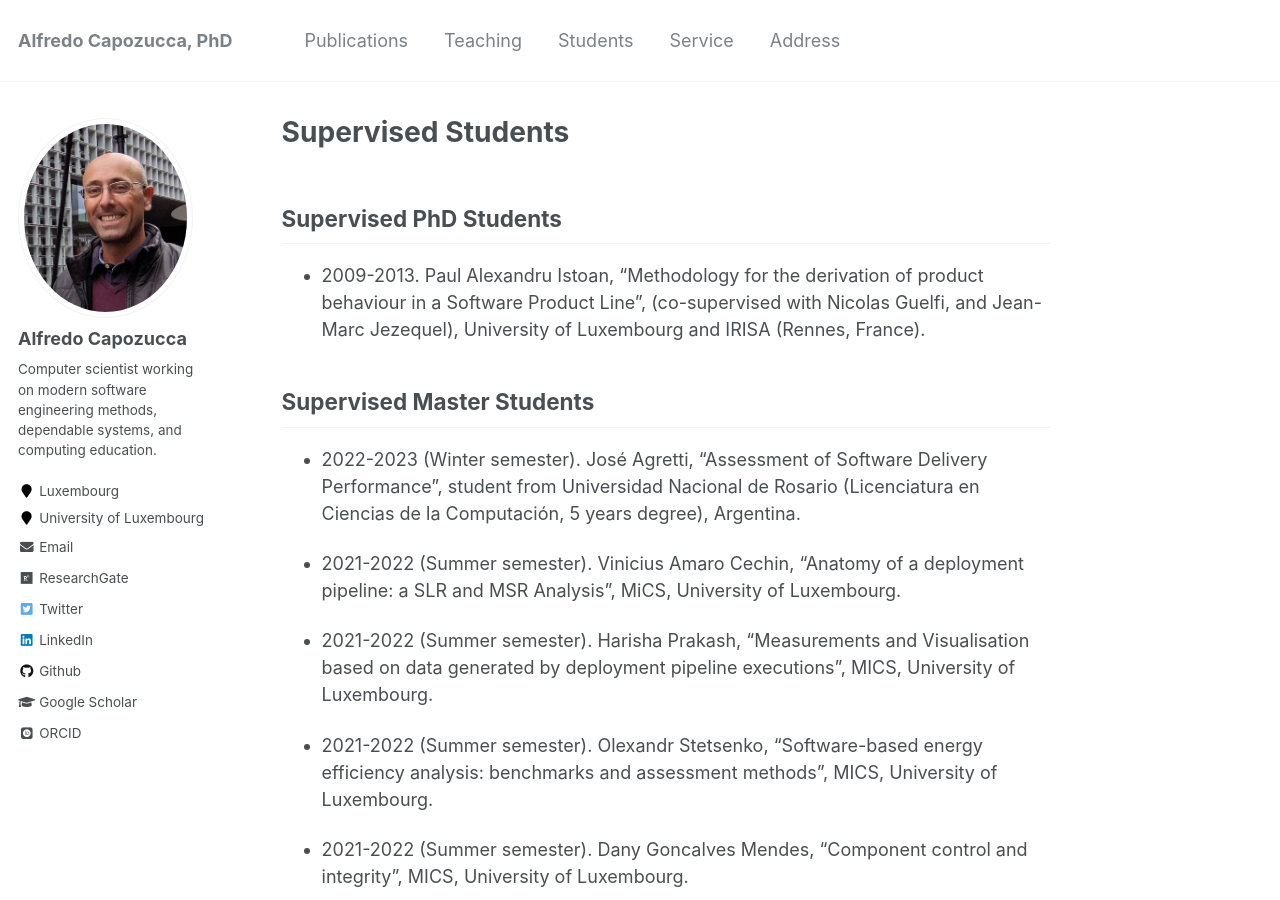
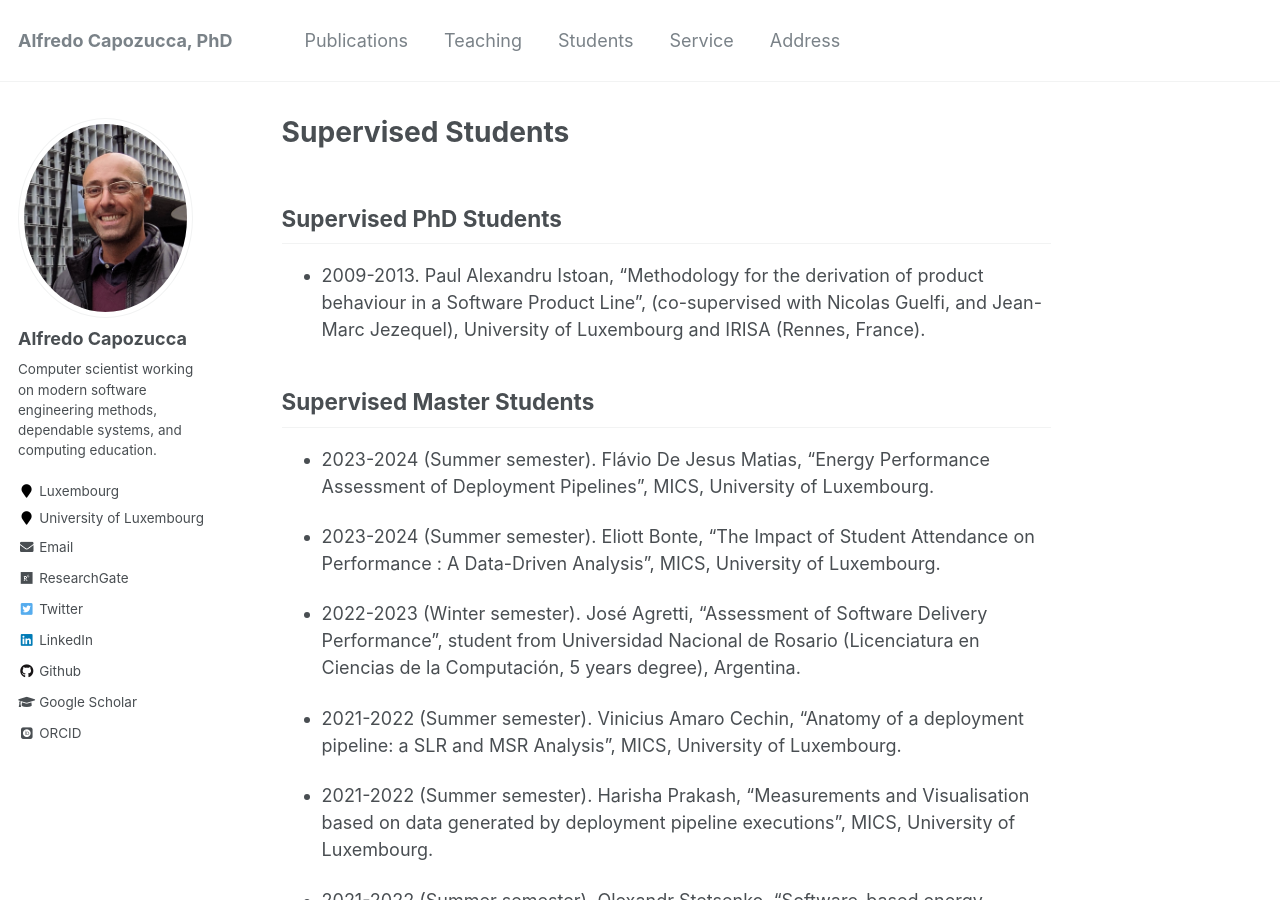
Before and after one commit to acapozucca/acapozucca.github.io, a Jekyll site: the page built from _pages/students.md, in a window 1280 px wide and 900 px high. Built offline with Jekyll 4.4.1, drawn with Linux system fonts in a browser that asks for light colours; some web fonts are replaced.

Commit message:
Update students.md

```diff
--- a/_pages/students.md
+++ b/_pages/students.md
@@ -14,9 +14,17 @@ redirect_from:
 
 ##   Supervised Master Students
 
+
+* 2023-2024 (Summer semester). Flávio De Jesus Matias, "Energy Performance Assessment of
+Deployment Pipelines", MICS, University of Luxembourg.
+
+
+* 2023-2024 (Summer semester). Eliott Bonte, "The Impact of Student Attendance on Performance : A Data-Driven Analysis", MICS, University of Luxembourg.
+
+
 * 2022-2023 (Winter semester). José Agretti, "Assessment of Software Delivery Performance", student from Universidad Nacional de Rosario (Licenciatura en Ciencias de la Computación, 5 years degree), Argentina.
 
-* 2021-2022 (Summer semester). Vinicius Amaro Cechin, "Anatomy of a deployment pipeline: a SLR and MSR Analysis", MiCS, University of Luxembourg.
+* 2021-2022 (Summer semester). Vinicius Amaro Cechin, "Anatomy of a deployment pipeline: a SLR and MSR Analysis", MICS, University of Luxembourg.
 
 * 2021-2022 (Summer semester). Harisha Prakash, "Measurements and Visualisation based on data generated by deployment pipeline executions", MICS, University of Luxembourg.
 
```
